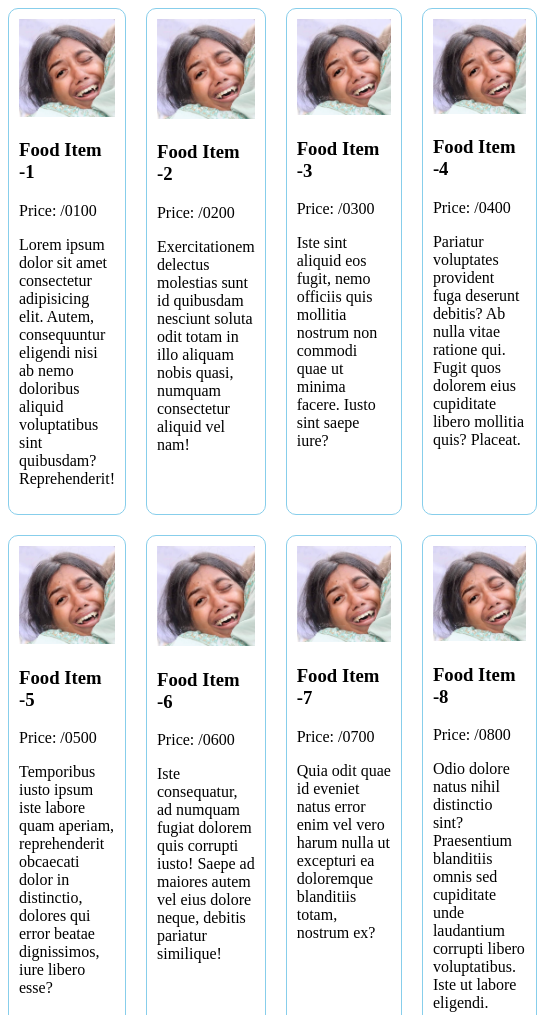
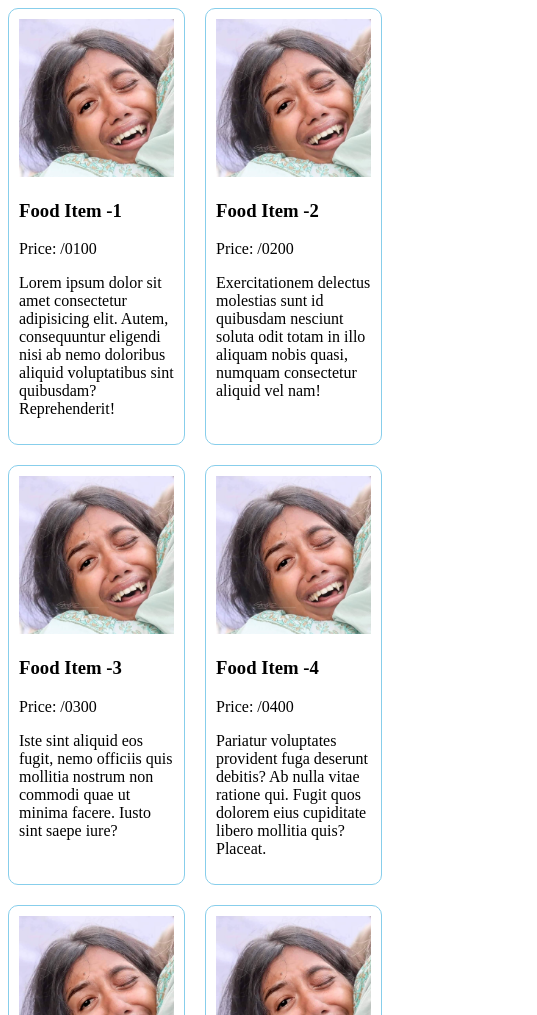
Before and after one commit to T-ahiti/digital-agency, a plain HTML site: page model.html in a window 390 px wide. Shown: the top 1015 px of the page, 537 px wide, since content can reach past the window. Drawn offline with Linux system fonts and the light colour scheme.

Commit message:
added responsive media

```diff
--- a/model.html
+++ b/model.html
@@ -20,6 +20,12 @@
 
         .food img{
             width: 100%;
+        }
+
+        @media screen and (max-width:576px){
+            .container{
+                grid-template-columns: repeat(2,1fr);
+            }
         }
     </style>
 
```
